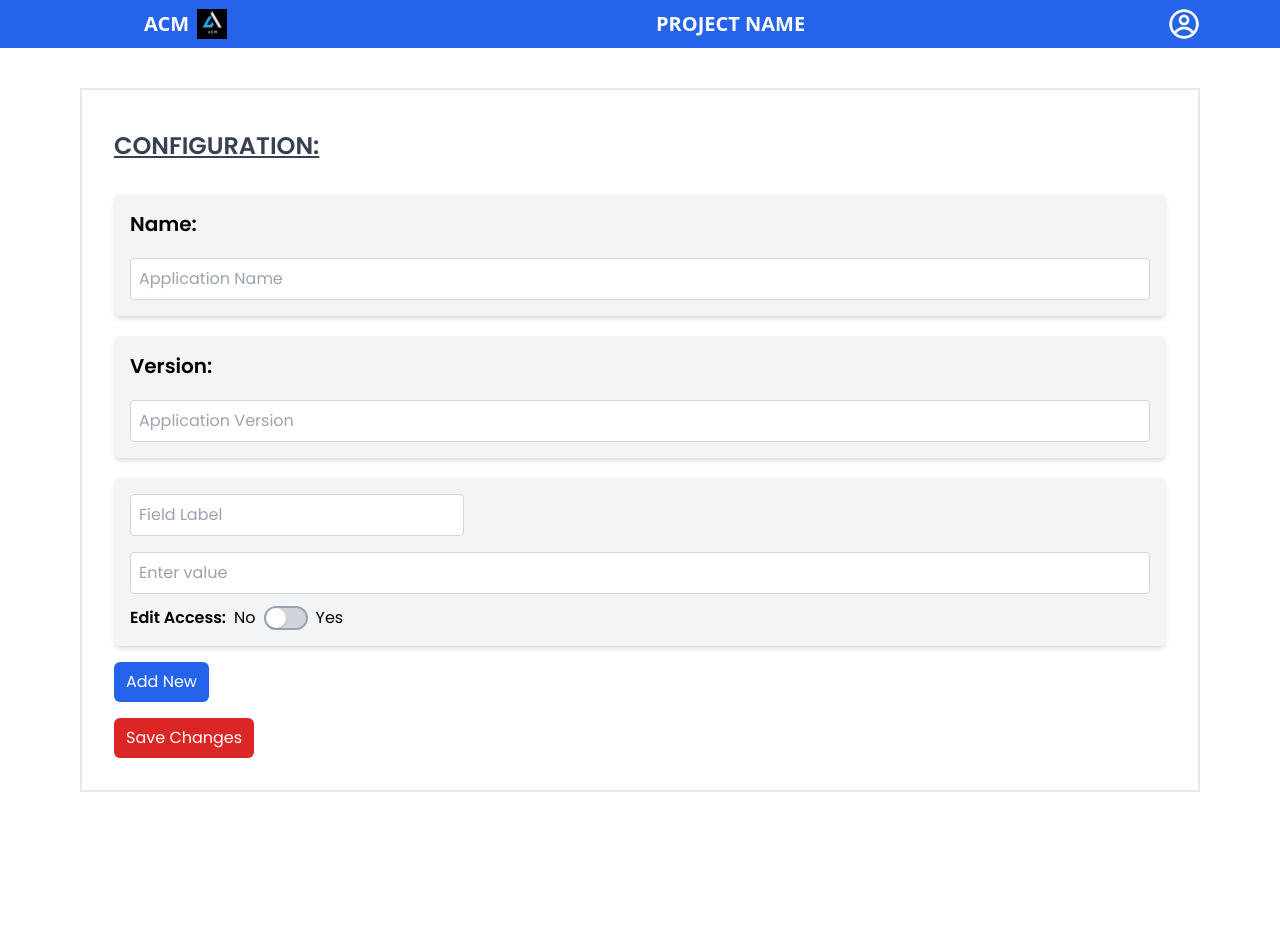
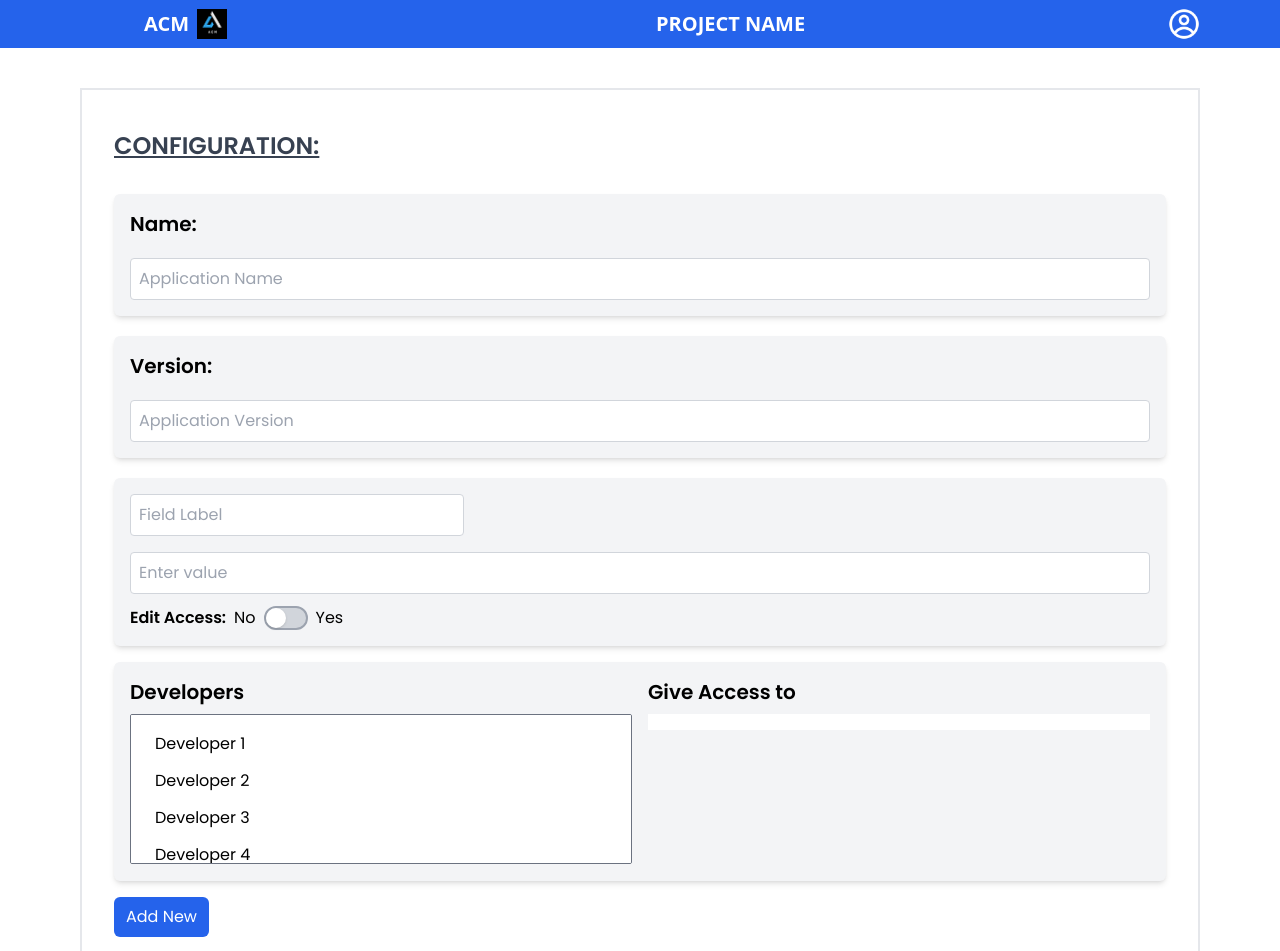
Before and after one commit to josephpeter231/work, a React (Vite) app in the folder Client/: page /config in a window 1280 px wide. Shown: the top 951 px of the page. Before the commit the page ends 820 px from the top, so only its background shows below. Built offline with nearby package versions, Linux system fonts and the light colour scheme.

Commit message:
user List updated

```diff
--- a/Client/src/Components/Configuration.jsx
+++ b/Client/src/Components/Configuration.jsx
@@ -1,8 +1,25 @@
 import { Link } from "react-router-dom";
+import { useState } from "react";
 import { useFormik } from "formik";
 
 const Configuration = () => {
-  const formik = useFormik({
+  const developers = [
+    'Developer 1',
+    'Developer 2',
+    'Developer 3',
+    'Developer 4',
+    'Developer 5',
+    'Developer 6',
+    'Developer 7',
+    'Developer 8',
+    'Developer 9',
+    'Developer 11',
+    'Developer 21',
+    'Developer 31',
+    // Add more developers to this array
+  ];
+
+   const formik = useFormik({
     initialValues: {
       Name:"",
       version:"",
@@ -13,12 +30,36 @@ const Configuration = () => {
           editAccess: false,
         },
       ],
+      developers:[],
     },
     onSubmit: (values) => {
       // Handle form submission here
       console.log(values);
     },
   });
+
+
+  const [selectedDevelopers, setSelectedDevelopers] = useState([]); // Initialize selected developers state
+
+  const handleDeveloperChange = (event) => {
+     const selectedDeveloper = event.target.value;
+     let updatedDevelopers;
+
+    if (selectedDevelopers.includes(selectedDeveloper)) {
+      updatedDevelopers = selectedDevelopers.filter((developer) => developer !== selectedDeveloper);
+    } else {
+      updatedDevelopers = [...selectedDevelopers, selectedDeveloper];
+    }
+
+    setSelectedDevelopers(updatedDevelopers);
+     setSelectedDevelopers(updatedDevelopers);
+
+    // Update the Formik developers field
+    formik.setFieldValue("developers", updatedDevelopers);
+  };
+
+
+
 
   const addNewField = () => {
     formik.setFieldValue("fields", [
@@ -83,6 +124,7 @@ const Configuration = () => {
               name="Name"
               onChange={formik.handleChange}
               value={formik.values.Name}
+              required
               className="w-full p-2 rounded border border-gray-300 focus:outline-none focus:ring focus:border-blue-400 text-black"
             />
           </div>
@@ -94,6 +136,7 @@ const Configuration = () => {
               name="version"
               onChange={formik.handleChange}
               value={formik.values.version}
+              required
               className="w-full p-2 rounded border border-gray-300 focus:outline-none focus:ring focus:border-blue-400 text-black"
             />
           </div>
@@ -107,6 +150,7 @@ const Configuration = () => {
                 placeholder="Field Label"
                 onChange={formik.handleChange}
                 value={field.fieldLabel}
+                required
                 className="py-2 px-2 rounded border border-gray-300 focus:outline-none focus:ring focus:border-blue-400 text-black mb-4"
               />
               <input
@@ -115,6 +159,7 @@ const Configuration = () => {
                 name={`fields[${index}].fieldValue`}
                 onChange={formik.handleChange}
                 value={field.fieldValue}
+                required
                 className="w-full p-2 rounded border border-gray-300 focus:outline-none focus:ring focus:border-blue-400 text-black"
               />
               <div className="flex items-center space-x-2 mt-3">
@@ -130,6 +175,7 @@ const Configuration = () => {
                     name={`fields[${index}].editAccess`}
                     onChange={formik.handleChange}
                     checked={field.editAccess}
+                    required
                     className="opacity-0 w-0 h-0"
                   />
                   <span
@@ -143,6 +189,51 @@ const Configuration = () => {
             </div>
           ))}
 
+          <div className="p-4 bg-gray-100 rounded-md shadow-md mt-4">
+             <style>
+              {`
+                select#developerSelect option:checked {
+                  background-color: #2563EB;
+                }
+              `}
+            </style>
+            <div className="container mx-auto">
+              <div className="flex space-x-4">
+                <div className="w-1/2">
+                  <h2 className="text-xl font-semibold mb-2 text-black">Developers</h2>
+                  <select
+                    id="developerSelect"
+                    className="border border-gray-500 p-2 w-full text-black bg-white px-4 py-2"
+                    multiple
+                    value={selectedDevelopers}
+                    onChange={handleDeveloperChange}
+                    required
+                  >
+                    {developers.map((developer, index) => (
+                      <option key={index} value={developer} className="text-black bg-white my-1 py-1 px-2 rounded-md border-b-gray-300">
+                        {developer}
+                      </option>
+                    ))}
+                  </select>
+                </div>
+
+                <div className="w-1/2 ">
+                  <h2 className="text-xl font-semibold mb-2 text-black">Give Access to </h2>
+                  <div className=" overflow-y-auto max-h-36 bg-white px-5 py-2">
+                    <ul>
+                      {selectedDevelopers.map((developer, index) => (
+                        <li key={index} className="text-black py-1 ">{developer}</li>
+                      ))}
+                    </ul>
+                  </div>
+                </div>
+              </div>
+            </div>
+
+
+          </div>
+
+
           <div>
             <button
               className="bg-blue-600 text-white px-3 py-2 flex rounded-md max-w-xs my-4 "
@@ -152,6 +243,7 @@ const Configuration = () => {
             </button>
 
             <button
+              type = "submit"
               className="bg-red-600 text-white px-3 py-2 flex rounded-md max-w-xs "
               onClick={formik.handleSubmit}
             >
```
Also changed, not shown: 1 other file (tests, documents, lock files or other folders).
